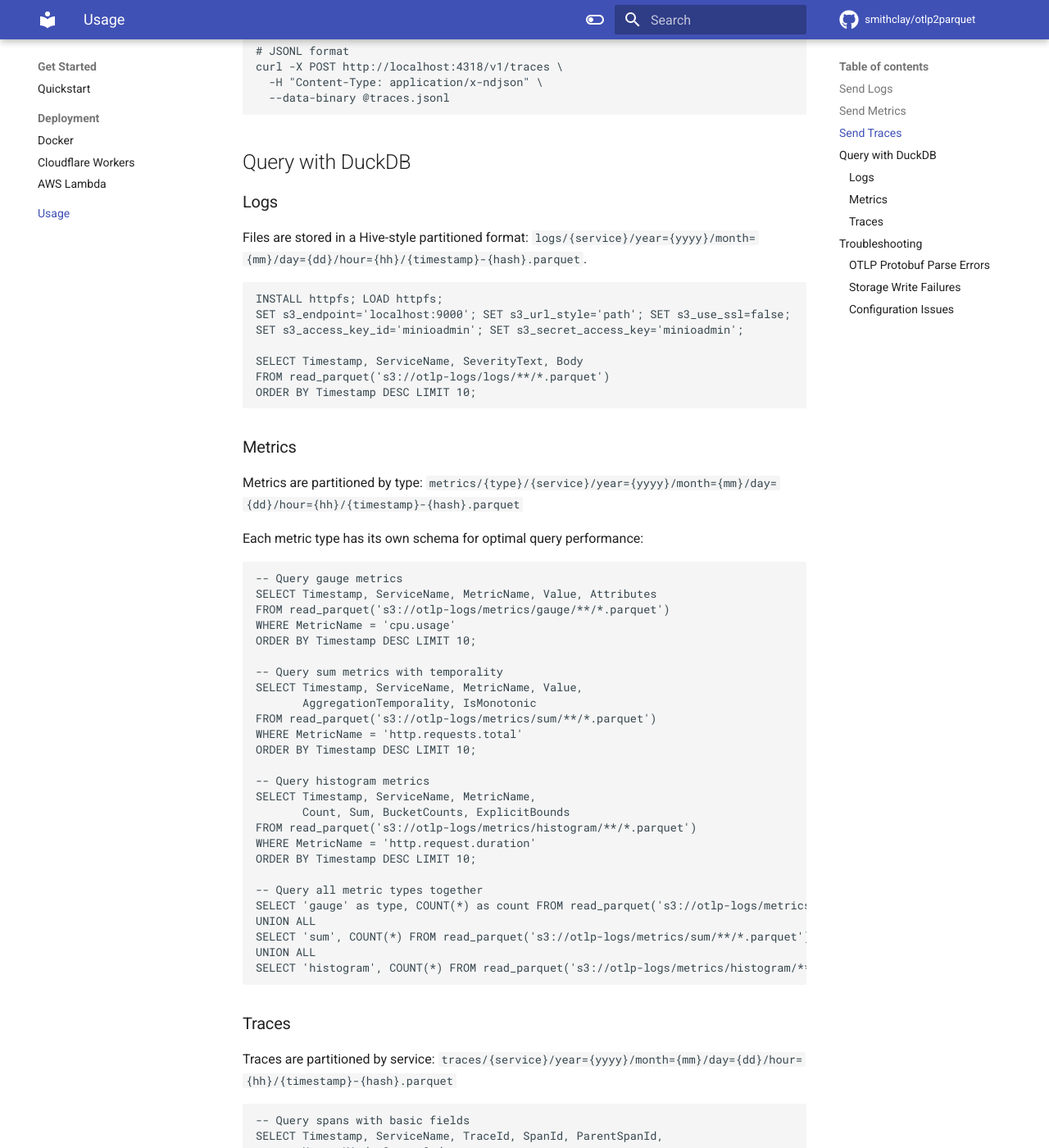
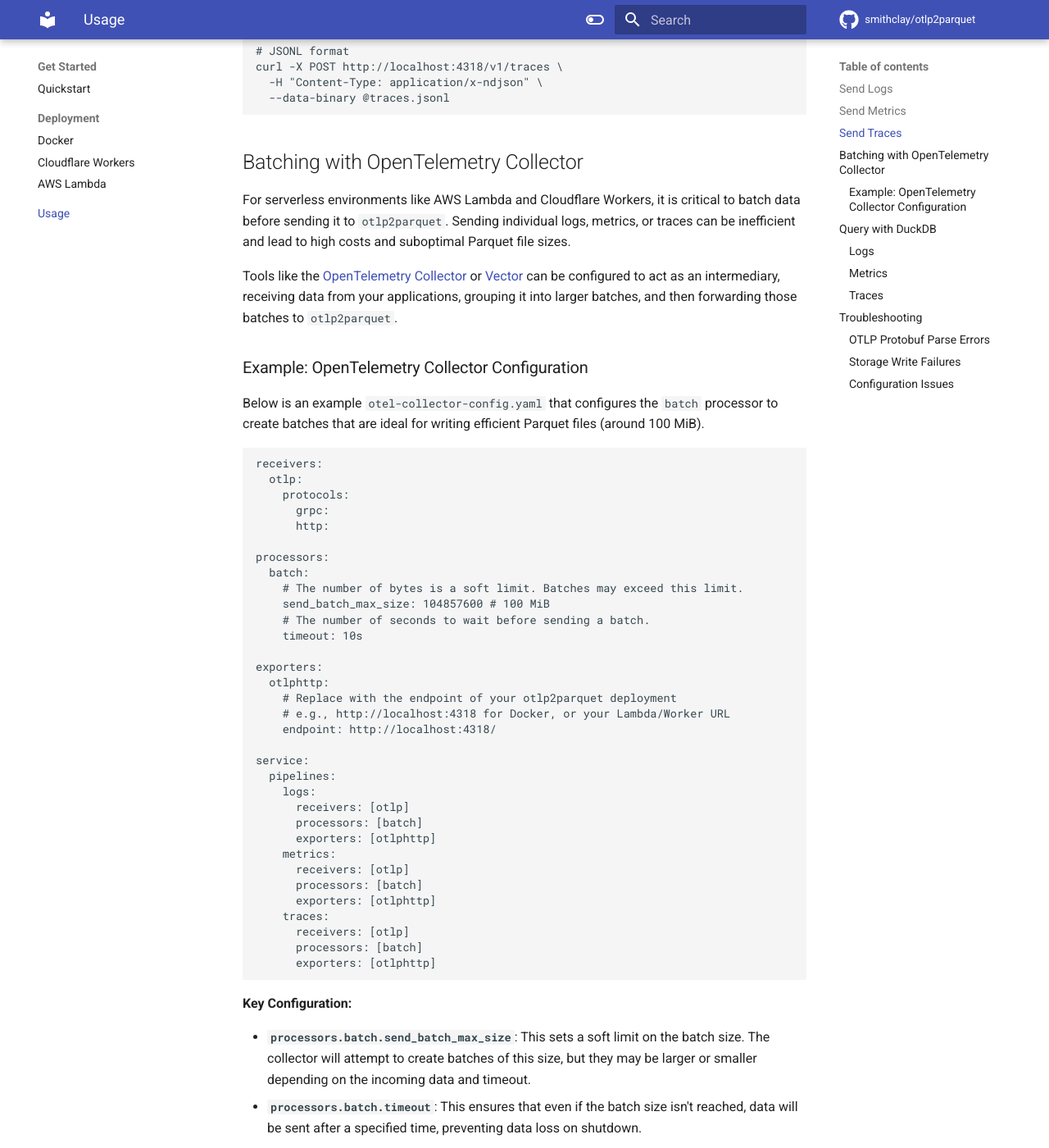
Before and after one commit to smithclay/otlp2parquet, an MkDocs documentation site: the page built from docs/get-started/usage.md, in a window 1280 px wide and 1400 px high, scrolled down 1700 px. Shown: the whole window at 82% size. Built offline with MkDocs 1.6.1 and Material for MkDocs 9.7.7, drawn with Linux system fonts in a browser that asks for light colours; comment, search, counter and statistics services are not loaded; some of the changed text lies outside the part shown.

Commit message:
add note about batching to the readme

````diff
--- a/docs/get-started/usage.md
+++ b/docs/get-started/usage.md
@@ -78,6 +78,60 @@ curl -X POST http://localhost:4318/v1/traces \
   -H "Content-Type: application/x-ndjson" \
   --data-binary @traces.jsonl
 ```
+
+## Batching with OpenTelemetry Collector
+
+For serverless environments like AWS Lambda and Cloudflare Workers, it is critical to batch data before sending it to `otlp2parquet`. Sending individual logs, metrics, or traces can be inefficient and lead to high costs and suboptimal Parquet file sizes.
+
+Tools like the [OpenTelemetry Collector](https://opentelemetry.io/docs/collector/) or [Vector](https://vector.dev/) can be configured to act as an intermediary, receiving data from your applications, grouping it into larger batches, and then forwarding those batches to `otlp2parquet`.
+
+### Example: OpenTelemetry Collector Configuration
+
+Below is an example `otel-collector-config.yaml` that configures the `batch` processor to create batches that are ideal for writing efficient Parquet files (around 100 MiB).
+
+```yaml
+receivers:
+  otlp:
+    protocols:
+      grpc:
+      http:
+
+processors:
+  batch:
+    # The number of bytes is a soft limit. Batches may exceed this limit.
+    send_batch_max_size: 104857600 # 100 MiB
+    # The number of seconds to wait before sending a batch.
+    timeout: 10s
+
+exporters:
+  otlphttp:
+    # Replace with the endpoint of your otlp2parquet deployment
+    # e.g., http://localhost:4318 for Docker, or your Lambda/Worker URL
+    endpoint: http://localhost:4318/
+
+service:
+  pipelines:
+    logs:
+      receivers: [otlp]
+      processors: [batch]
+      exporters: [otlphttp]
+    metrics:
+      receivers: [otlp]
+      processors: [batch]
+      exporters: [otlphttp]
+    traces:
+      receivers: [otlp]
+      processors: [batch]
+      exporters: [otlphttp]
+```
+
+**Key Configuration:**
+
+*   **`processors.batch.send_batch_max_size`**: This sets a soft limit on the batch size. The collector will attempt to create batches of this size, but they may be larger or smaller depending on the incoming data and timeout.
+*   **`processors.batch.timeout`**: This ensures that even if the batch size isn't reached, data will be sent after a specified time, preventing data loss on shutdown.
+*   **`exporters.otlphttp.endpoint`**: This is the URL of your `otlp2parquet` instance. All batched data will be sent here.
+
+By using a collector, you gain better control over the size of the data chunks sent to `otlp2parquet`, leading to more optimized Parquet files, reduced cloud function invocations, and lower costs.
 
 ## Query with DuckDB
 
````
Also changed, not shown: README.md (+4 -3 lines).
